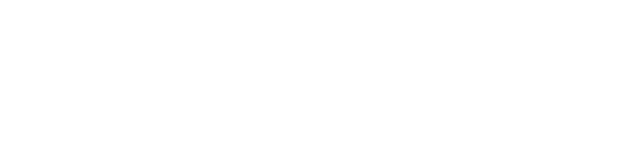
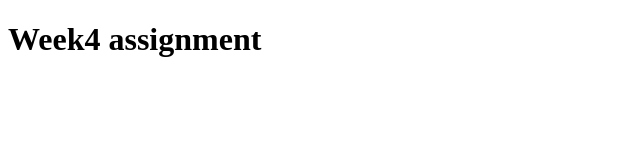
Before and after one commit to VedullapalliDurgaLavanya/practice, a plain HTML site: page index.html in a window 1280 px wide. Shown: the whole page, without its empty margins (0-640 px from the left). Drawn offline with Linux system fonts and the light colour scheme.

Commit message:
Update index.html

```diff
--- a/index.html
+++ b/index.html
@@ -10,6 +10,6 @@
     <script href="SpeakGoodBye.js"></script>
 </head>
 <body>
-
+    <h1>Week4 assignment</h1>
 </body>
 </html>
```
